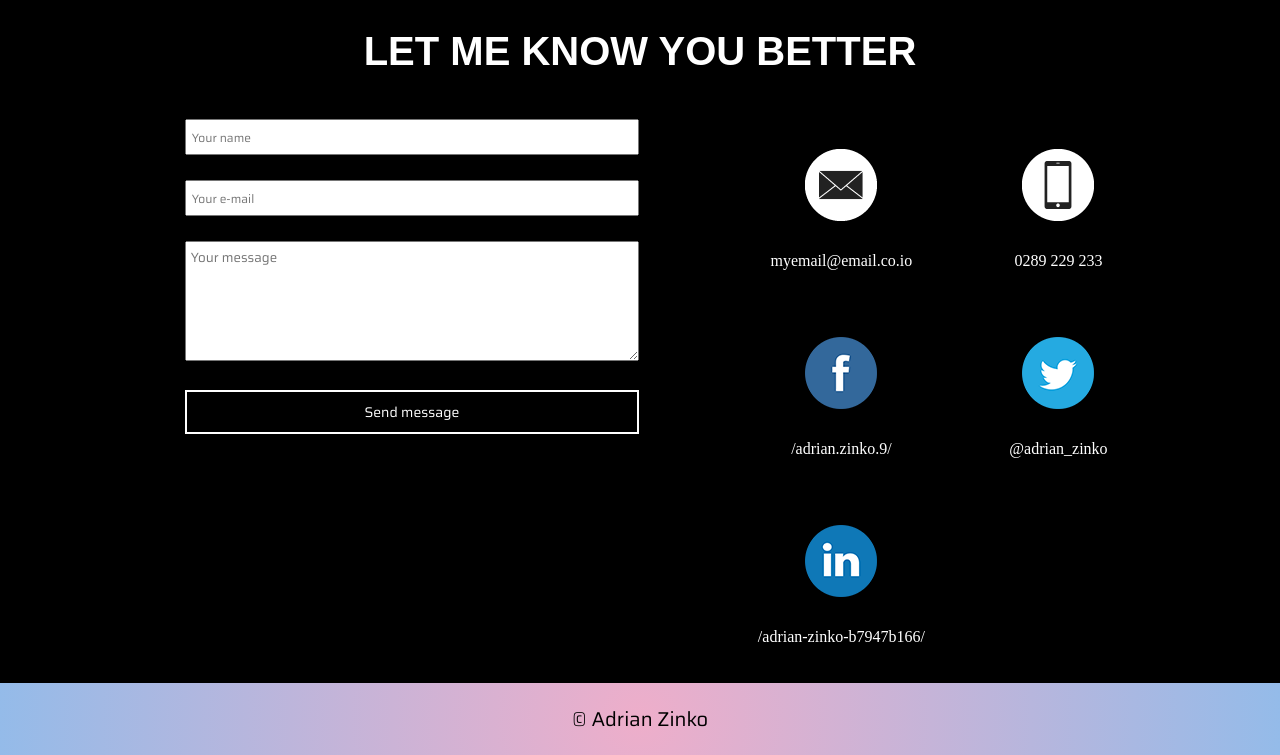
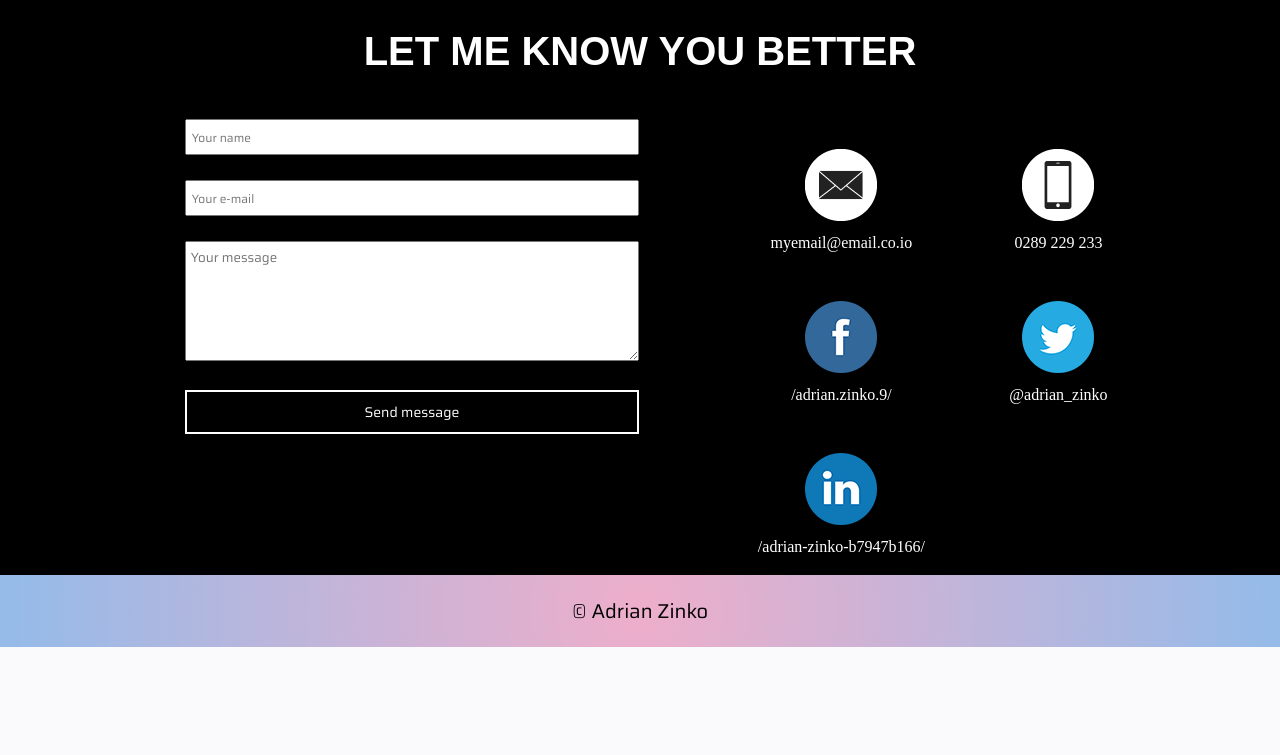
Before and after one commit to adrianghub/project_front_vol.2, a PHP site: page / in a window 1280 px wide. Shown: the part 4366-5121 px from the top of the page. After the commit the page ends 5013 px from the top, so only its background shows below. Run offline with PHP 8.4, Linux system fonts and the light colour scheme; some web fonts are replaced.

Commit message:
feat: change line height of the social elements

```diff
--- a/css/style.css
+++ b/css/style.css
@@ -779,7 +779,7 @@ margin-bottom: 15px;
 
 .social__desc {
   display: block;
-  line-height: 72px;
+  line-height: 36px;
 }
 
 @media (orientation:landscape) {
```
